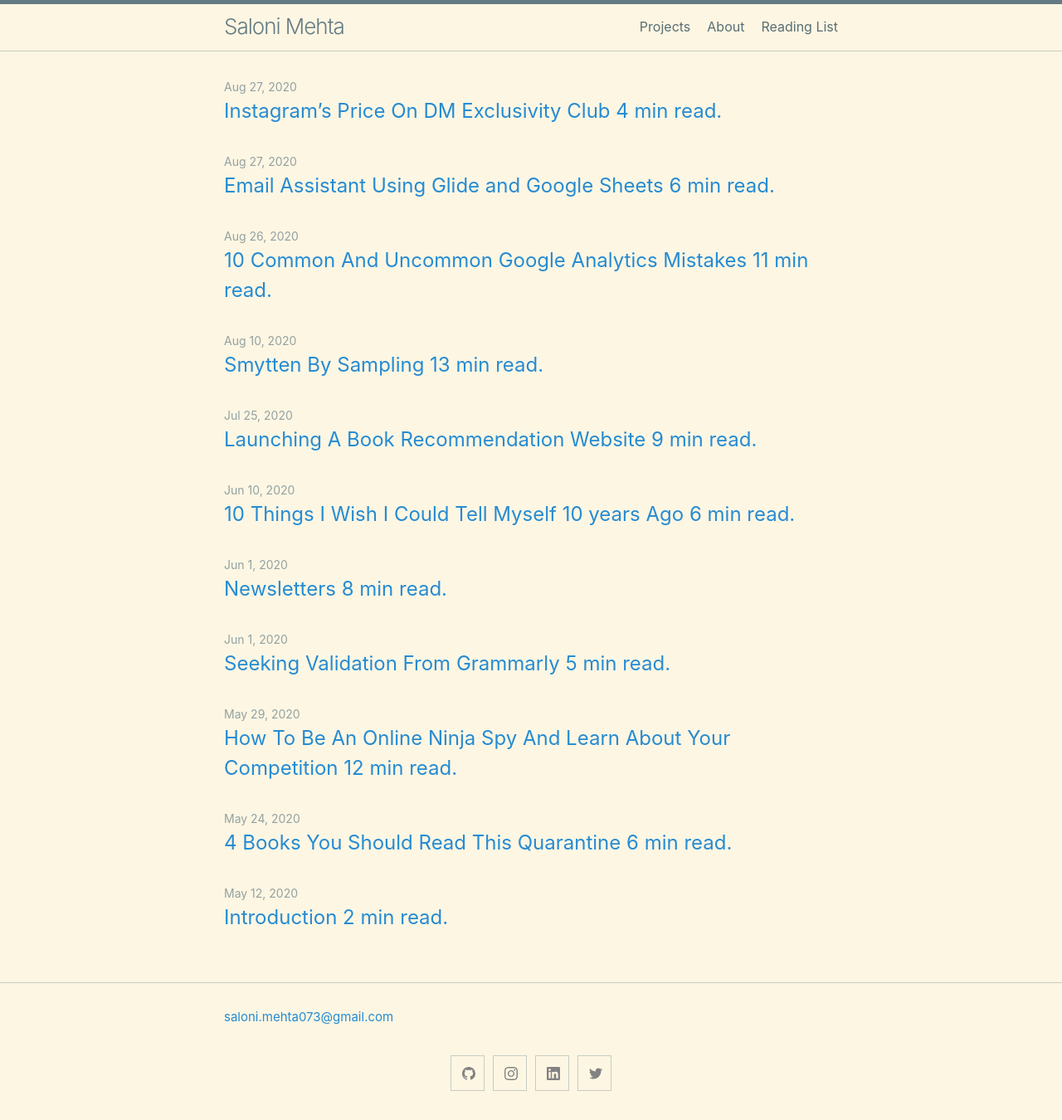
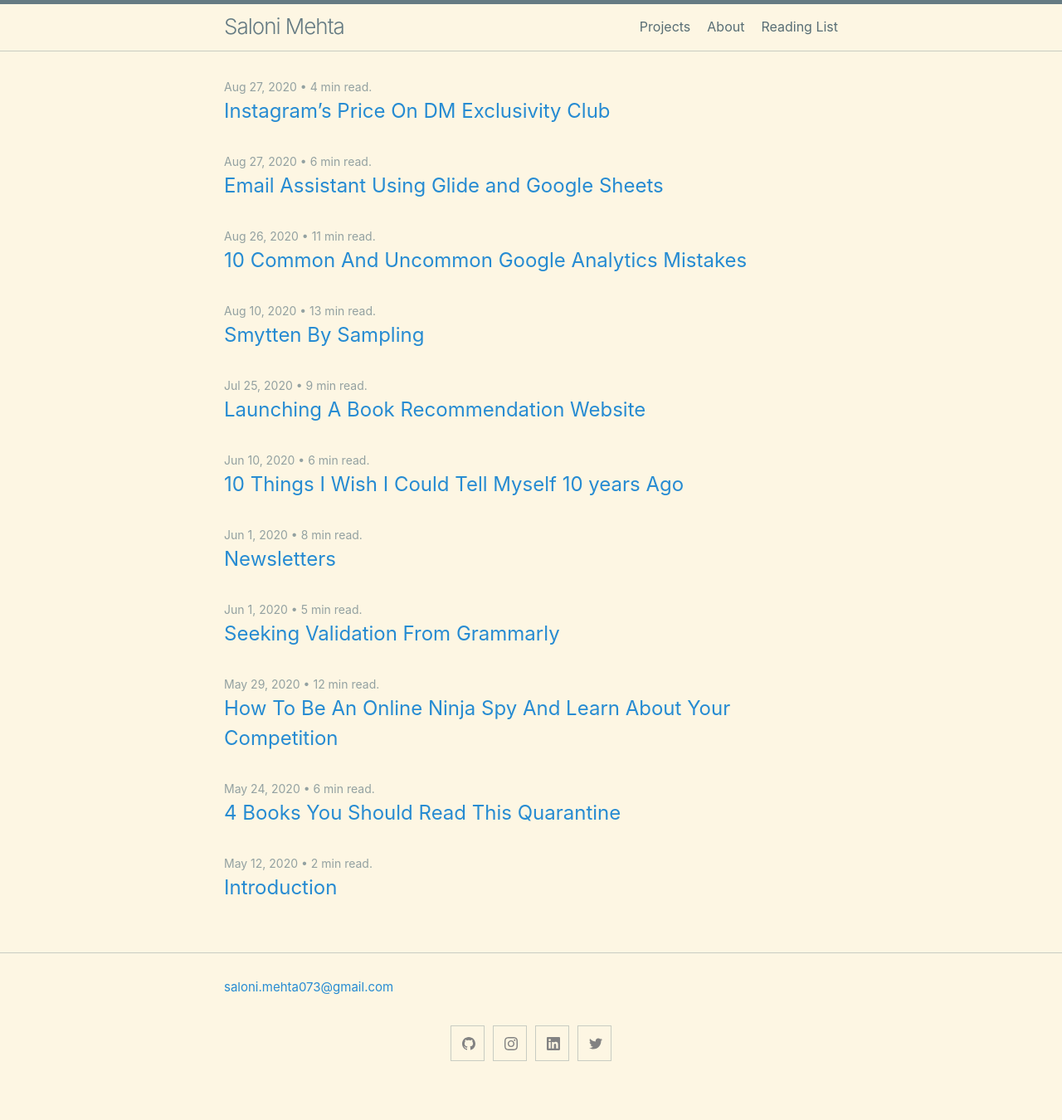
Before and after one commit to salonimehta073/mydoctheme, a Jekyll site: the page built from index.markdown, in a window 1280 px wide. Shown: the whole page at 83% size. Built offline with Jekyll 4.4.1, drawn with Linux system fonts in a browser that asks for light colours; after the commit the page ends 1314 px from its top, so only the background shows below that.

Commit message:
Update home.html

```diff
--- a/_layouts/home.html
+++ b/_layouts/home.html
@@ -25,11 +25,11 @@ layout: default
       {%- assign date_format = site.minima.date_format | default: "%b %-d, %Y" -%}
       {%- for post in posts -%}
       <li>
-        <span class="post-meta">{{ post.date | date: date_format }}</span>
+        <span class="post-meta">{{ post.date | date: date_format }} •  {% include read-time.html content=post.content %} </span>
         <h3>
           <a class="post-link" href="{{ post.url | relative_url }}">
             {{ post.title | escape }}
-            {% include read-time.html content=post.content %}
+
           </a>
         </h3>
         {%- if site.show_excerpts -%}
```
